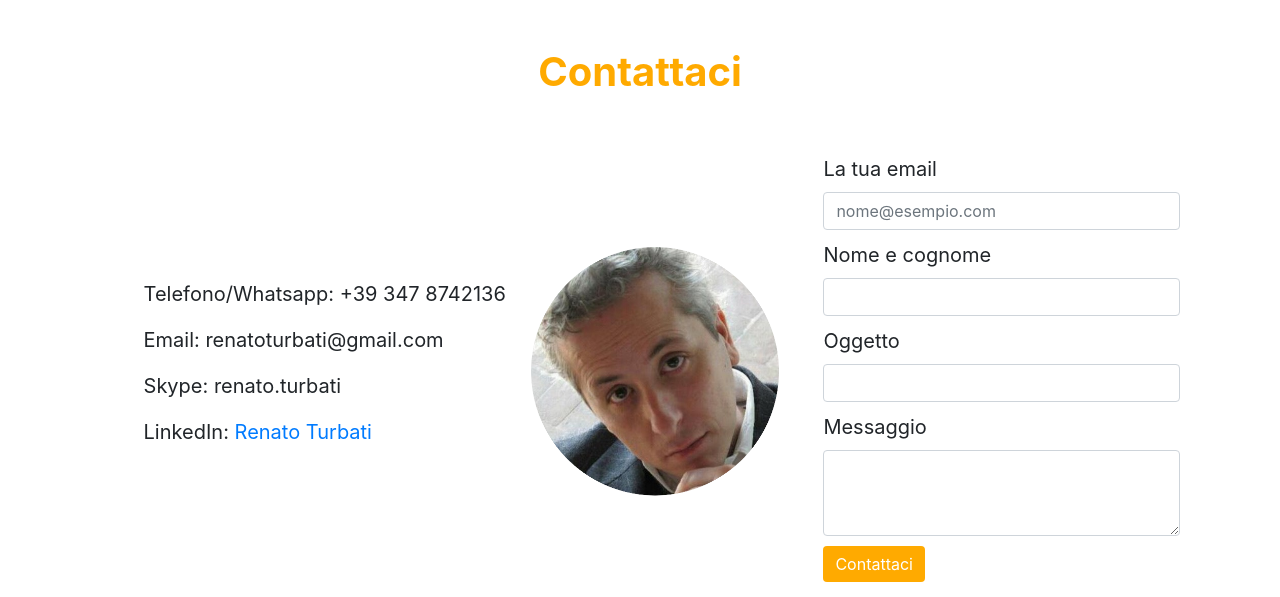
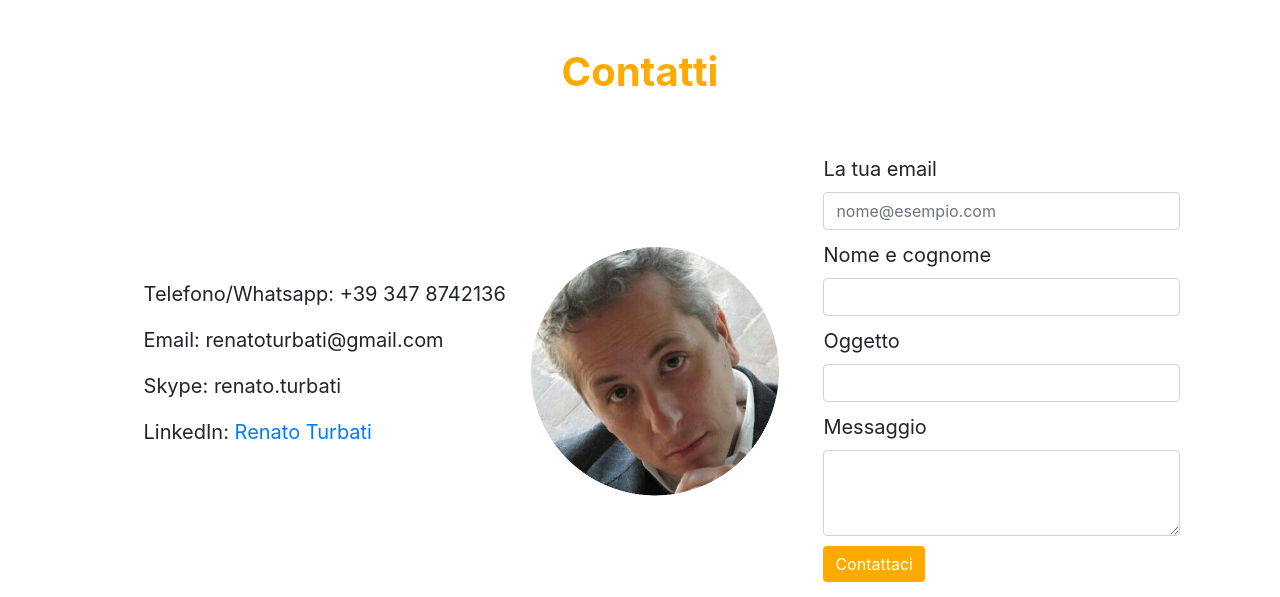
Before and after one commit to 241253/progetto_tecnologie_web, a Django app: page /contatti/ in a window 1280 px wide. Shown: the part 96-693 px from the top of the page. Run offline with Django 3.2, Linux system fonts and the light colour scheme; some libraries are stand-ins or nearby versions.

Commit message:
Z: cartella formatori e foto michele.jpg

```diff
--- a/templates/contatti.html
+++ b/templates/contatti.html
@@ -9,7 +9,7 @@
 
 {% block content %}
     <div class="container my-5">
-        <h1 class="titolo_contatti"> Contattaci </h1>
+        <h1 class="titolo_contatti"> Contatti </h1>
         <div class="container my-5 container_contatti">
             <div class="container my-5 container_contatti_foto">
                     <div class="my-auto">
```
Also changed, not shown: static/img/chi_siamo/formatori/michele.jpg (added).
